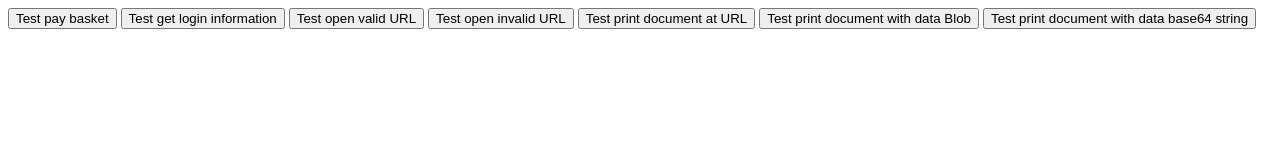
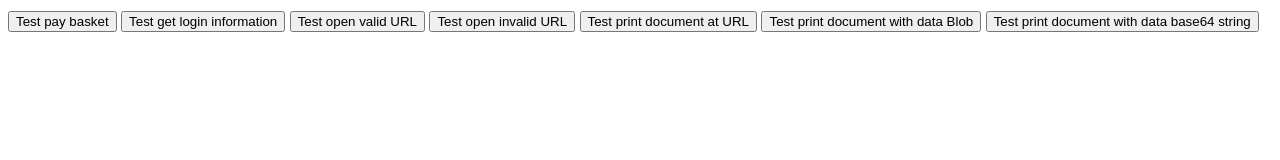
Before and after one commit to Wallmob/POSConnector, a website: page example/index.html in a window 1280 px wide. Drawn offline with Linux system fonts and the light colour scheme.

Commit message:
Revised JSDoc to correctly describe enums

```diff
--- a/POSConnector.js
+++ b/POSConnector.js
@@ -54,7 +54,7 @@ var POSConnector = (function () {
     /**
      * Enum of possible message names
      * @private
-     * @enum {string} POSConnector~MessageName
+     * @enum {string} MessageName
      */
     var MessageName = {
         GetLoginInformation: "GetLoginInformation",
@@ -74,7 +74,7 @@ var POSConnector = (function () {
     /**
      * Enum of possible message body keys
      * @private
-     * @enum {string} POSConnector~MessageBodyKey
+     * @enum {string} MessageBodyKey
      */
     var MessageBodyKey = {
         Result: "result",
@@ -250,7 +250,7 @@ var POSConnector = (function () {
      * Receive a message from the POS application. Never call this function.
      * @private
      * @function POSConnector.receiveMessage
-     * @param {POSConnector~Message} message - The received message
+     * @param {Message} message - The received message
      */
     connector.receiveMessage = function (message) {
         switch (message.name) {
@@ -302,9 +302,10 @@ var POSConnector = (function () {
 
     /**
      * Enum of possible transaction types
-     * @enum {string} POSConnector.TransactionType
+     * @enum {string} TransactionType
+     * @memberOf POSConnector
      */
-    connector.TransactionType = {
+    var TransactionType = {
         Cash: "Cash",
         DebitorAccount: "DebitorAccount",
         Ecommerce: "Ecommerce",
@@ -316,6 +317,7 @@ var POSConnector = (function () {
         MobilePay: "MobilePay",
         Point: "Point"
     };
+    connector.TransactionType = TransactionType;
 
     /**
      * Represents a payment transaction
@@ -385,10 +387,12 @@ var POSConnector = (function () {
     /**
      * Enum of possible event types
      * @enum {string} POSConnector.EventType
+     * @memberOf POSConnector
      */
-    connector.EventType = {
+    var EventType = {
         BarcodeScanned: "BarcodeScanned"
     };
+    connector.EventType = EventType;
 
     /**
      * Add an event listener
--- a/example/index.html
+++ b/example/index.html
@@ -5,6 +5,23 @@
     <title>POSConnector Test</title>
     <script src="../POSConnector.js"></script>
     <script src="POSConnectorTests.js"></script>
+    <style>
+        html {
+            font-family: "telenorregular", sans-serif;
+            font-weight: normal;
+            -webkit-touch-callout: none;
+            -webkit-tap-highlight-color: rgba(0, 0, 0, 0.2);
+            -webkit-text-size-adjust: 100%;
+            -webkit-font-smoothing: antialiased;
+            -moz-osx-font-smoothing: grayscale;
+            -ms-text-size-adjust: 100%;
+            -webkit-text-size-adjust: 100%;
+            text-size-adjust: 100%;
+            font-size: 16px;
+            line-height: 25px;
+            height: 100%;
+        }
+    </style>
 </head>
 <body>
     <button type="button" onclick="POSConnectorTests.TestPayBasket()">Test pay basket</button>
```
Also changed, not shown: POSConnector.min.js, README.md, 1 other file.
